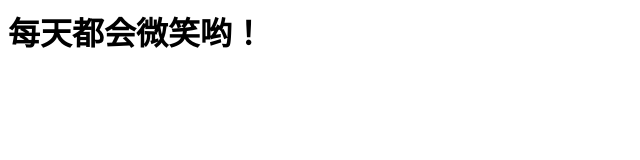
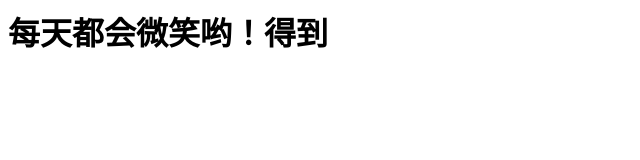
Before and after one commit to HuaChuanXing/FirstText001, a plain HTML site: page index.html in a window 1280 px wide. Shown: the whole page, without its empty margins (0-640 px from the left). Drawn offline with Linux system fonts and the light colour scheme.

Commit message:
我的仓库

```diff
--- a/index.html
+++ b/index.html
@@ -1,4 +1,4 @@
 <html>
 	<head></head>
-	<body><h1>每天都会微笑哟！</h1><body>
+	<body><h1>每天都会微笑哟！得到</h1><body>
 </html>
```
Also changed, not shown: js/你好啊.txt (added), te.txt, 我是.txt (added).
